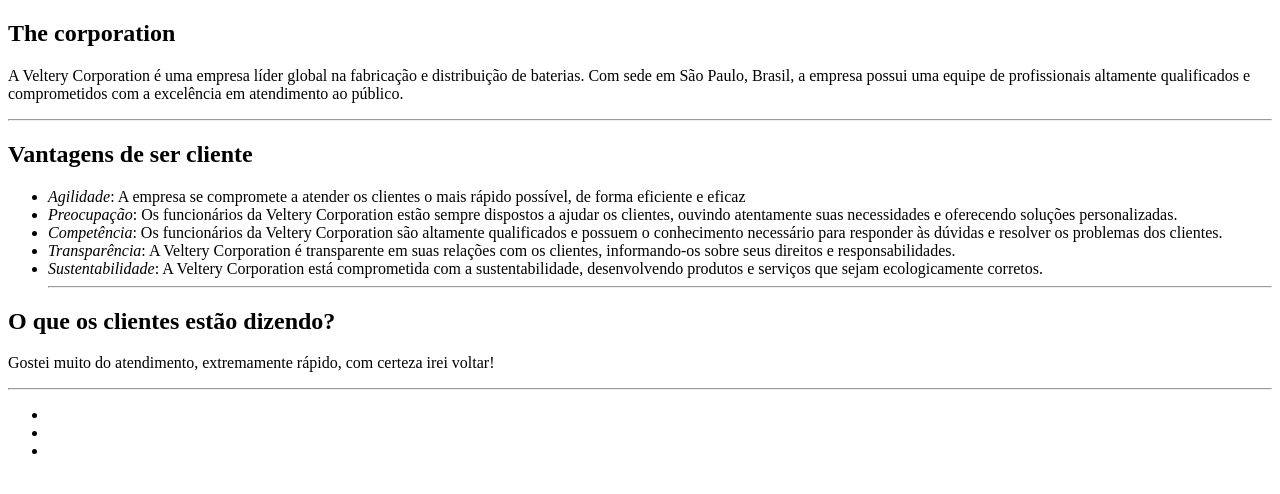
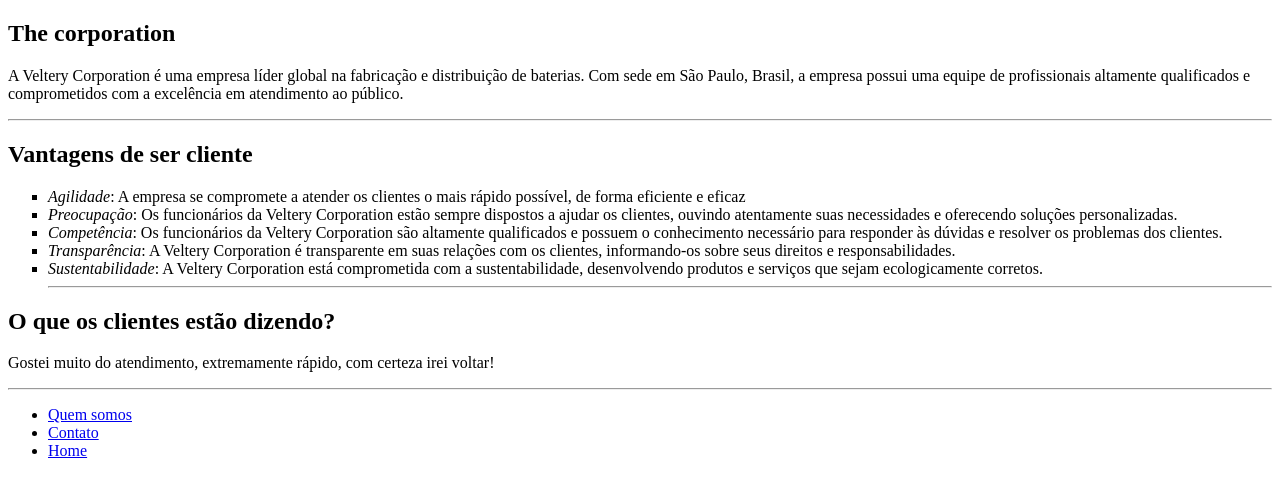
Before and after one commit to Glimone/HTML, a plain HTML site: page Aulas/Aula de links/Index.html in a window 1280 px wide. Drawn offline with Linux system fonts and the light colour scheme.

Commit message:
Aula de link
Criação de página index

```diff
--- a/Aulas/Links.html
+++ b/Aulas/Aula de links/Index.html
@@ -10,7 +10,7 @@
         <p>A Veltery Corporation é uma empresa líder global na fabricação e distribuição de baterias. Com sede em São Paulo, Brasil, a empresa possui uma equipe de profissionais altamente qualificados e comprometidos com a excelência em atendimento ao público.</p>
         <hr>
         <h2>Vantagens de ser cliente</h2>
-        <ul>
+        <ul type="Square" >
             <li> <em>Agilidade</em>: A empresa se compromete a atender os clientes o mais rápido possível, de forma eficiente e eficaz </li>
 
             <li> <em>Preocupação</em>: Os funcionários da Veltery Corporation estão sempre dispostos a ajudar os clientes, ouvindo atentamente suas necessidades e oferecendo soluções personalizadas.
@@ -26,15 +26,15 @@
             </Li>
 
             <hr>
-        </ul>
+        </ul type="Circle">
 
         <h2>O que os clientes estão dizendo?</h2>
             <p>Gostei muito do atendimento, extremamente rápido, com certeza irei voltar!</p>
             <hr>
         <ul>
-            <li><a href=""></a></li>
-            <li><a href=""></a></li>
-            <li><a href=""></a></li>
+            <li><a href="Quem somos.html">Quem somos</a></li>
+            <li><a href="Contato.html">Contato</a></li>
+            <li><a href="Index.html">Home</a></li>
 
         </ul>
 
```
